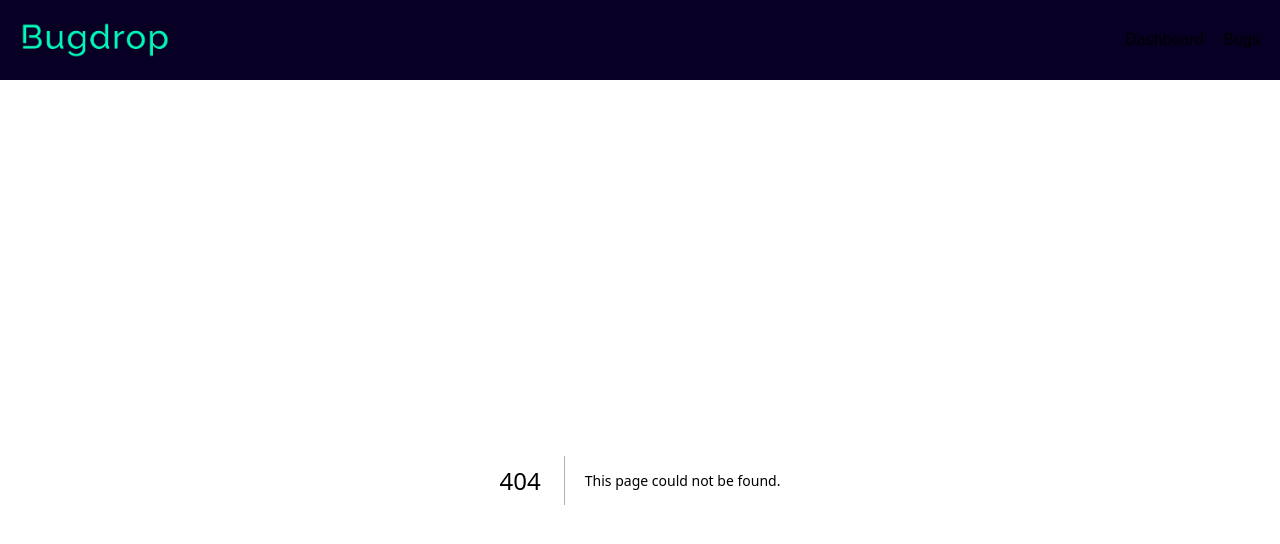
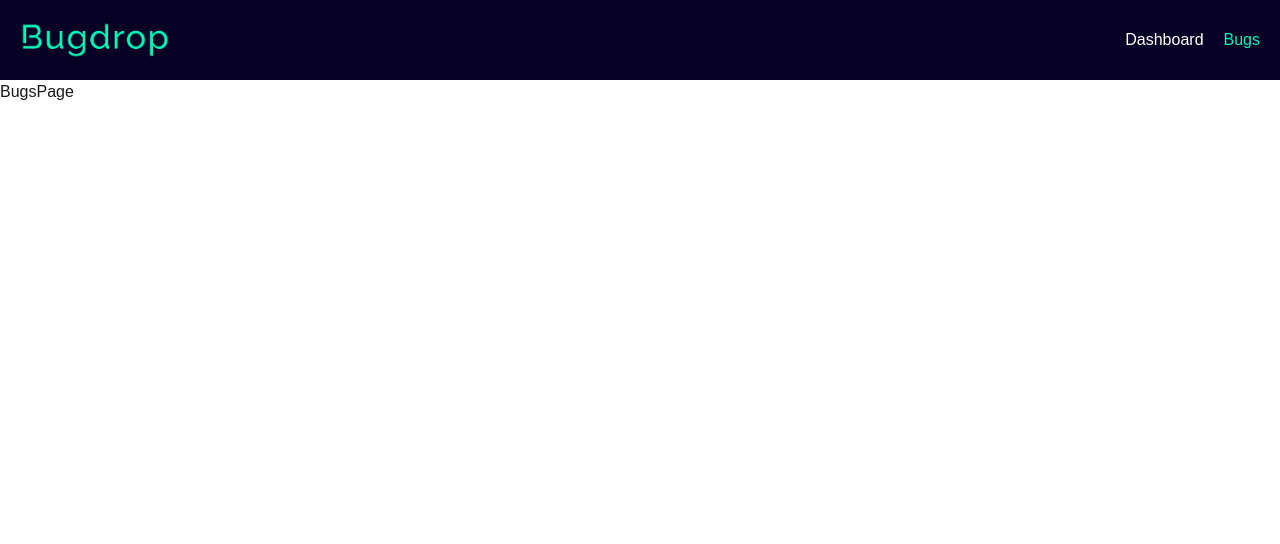
Before and after one commit to iamthanuj/bugdrop, a Next.js app: page /bugs in a window 1280 px wide. Before the commit this address had no page. Shown: the top 544 px of the page. Built offline with nearby package versions, Linux system fonts and the light colour scheme.

Commit message:
Navbar active link styles

```diff
--- a/app/NavBar.tsx
+++ b/app/NavBar.tsx
@@ -1,11 +1,16 @@
+"use client"
+
 import React from 'react'
 import Link from 'next/link'
+import { usePathname } from 'next/navigation'
+import classNames from 'classnames'
 import logo from "@/public/svg-formatter-beautifier-_2_.png"
 import Image from 'next/image'
 
 
 const NavBar = () => {
 
+    const pathName = usePathname();
 
     const links = [
         {label: "Dashboard", href:'/'},
@@ -16,7 +21,13 @@ const NavBar = () => {
     <nav className='flex justify-between h-20 bg-maincolor items-center px-5 '>
         <Link href="/"><Image src={logo} alt='logo'width={150}/></Link>
         <ul className='flex gap-5'>
-            {links.map((link)=> <li key={link.href}><Link className='hover:text-thirdcolor transition-colors' href={link.href} >{link.label}</Link></li> )}
+            {links.map((link)=> <li key={link.href}><Link className={
+              classNames({
+                'text-secondcolor' : link.href === pathName,
+                'text-white' : link.href !== pathName,
+                'hover:text-thirdcolor transition-colors' : true
+              })
+            } href={link.href} >{link.label}</Link></li> )}
 
         </ul>
     </nav>
--- /dev/null
+++ b/app/bugs/page.tsx
@@ -0,0 +1,9 @@
+import React from 'react'
+
+const BugsPage = () => {
+  return (
+    <div>BugsPage</div>
+  )
+}
+
+export default BugsPage
```
Also changed, not shown: package.json (+6 -5 lines), 1 other file (tests, documents, lock files or other folders).
